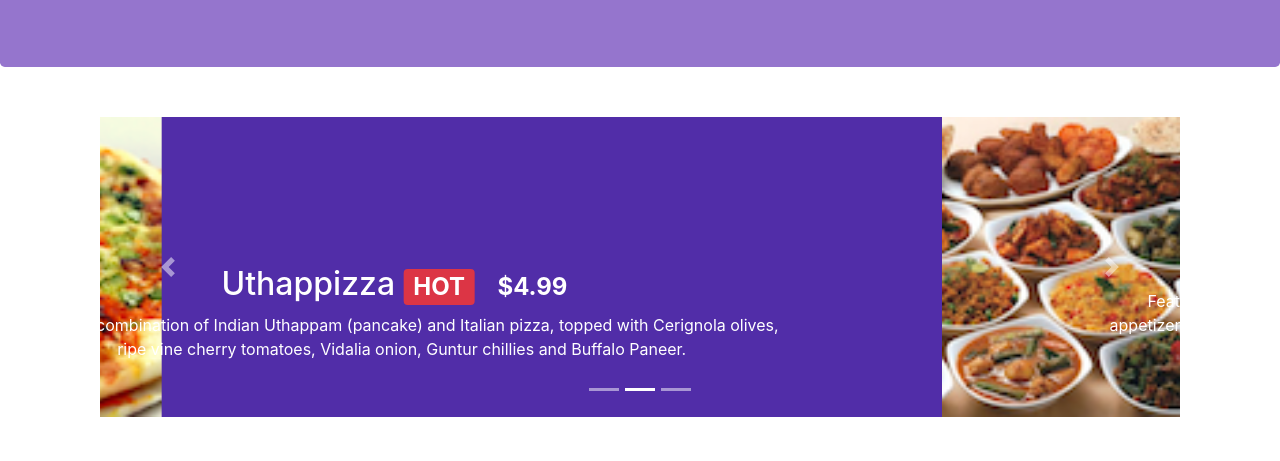
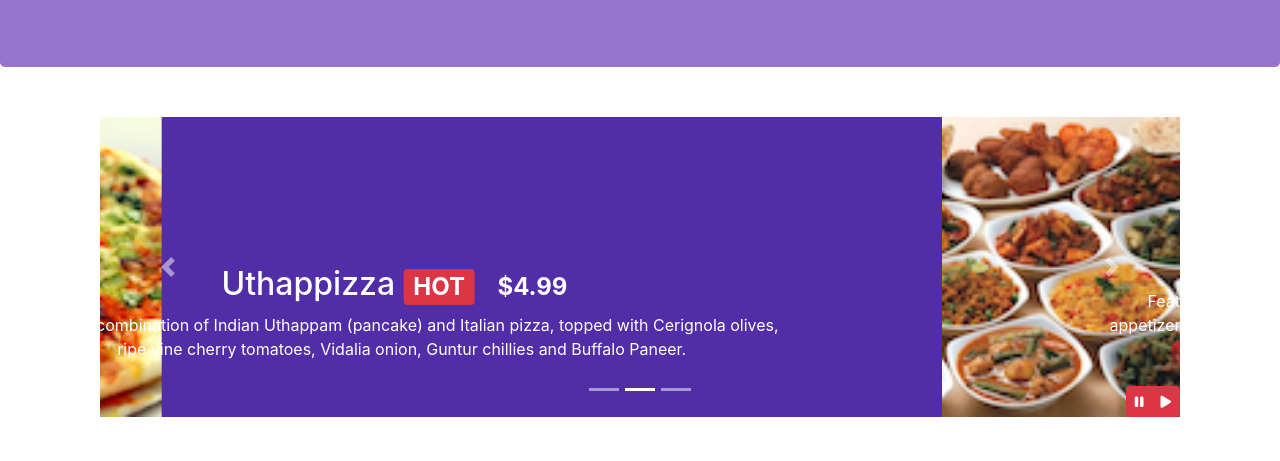
Before and after one commit to Ali-consciousroad/bootstrap4MernStack, a website: page index.html in a window 1280 px wide. Shown: the part 339-800 px from the top of the page. Drawn offline with nearby package versions, Linux system fonts and the light colour scheme.

Commit message:
Bootstrap JQuery

```diff
--- a/css/styles.css
+++ b/css/styles.css
@@ -11,6 +11,14 @@
     top: 0;
     left: 0;
     min-height: 300px;
+}
+
+/* Push the carousel button to right  */
+#carouselButton {
+    right:0px;
+    position: absolute;
+    bottom: 0px;
+    z-index: 1;
 }
 
 .tab-content {
--- a/index.html
+++ b/index.html
@@ -246,6 +246,17 @@
                         </p>
                       </div>
                     </div>
+                    <!-- Add a carousel play and pause button -->
+                    <div class="btn-group" id="carouselButton">
+                        <button class="btn btn-danger btn-sm" id="carousel-pause">
+                    	    <span class="fa fa-pause"></span>
+                        </button>
+                        <button class="btn btn-danger btn-sm" id="carousel-play">
+                    	    <span class="fa fa-play"></span>
+                        </button>
+                    </div>
+
+
                  </div>
                  <ol class="carousel-indicators">
                     <li data-target="#mycarousel" data-slide-to="0" class="active"></li>
@@ -373,5 +384,21 @@
       <script src="node_modules/jquery/dist/jquery.slim.min.js"></script>
       <script src="node_modules/popper.js/dist/umd/popper.min.js"></script>
       <script src="node_modules/bootstrap/dist/js/bootstrap.min.js"></script>
+
+      <!-- Add the JS code to activate the buttons -->
+
+      <script>
+        $(document).ready(function(){
+            $("#mycarousel").carousel( { interval: 2000 } );
+            $("#carousel-pause").click(function(){
+                $("#mycarousel").carousel('pause');
+            });
+            $("#carousel-play").click(function(){
+                $("#mycarousel").carousel('cycle');
+            });
+        });
+      </script>
+
+
   </body>
 </html>
```
